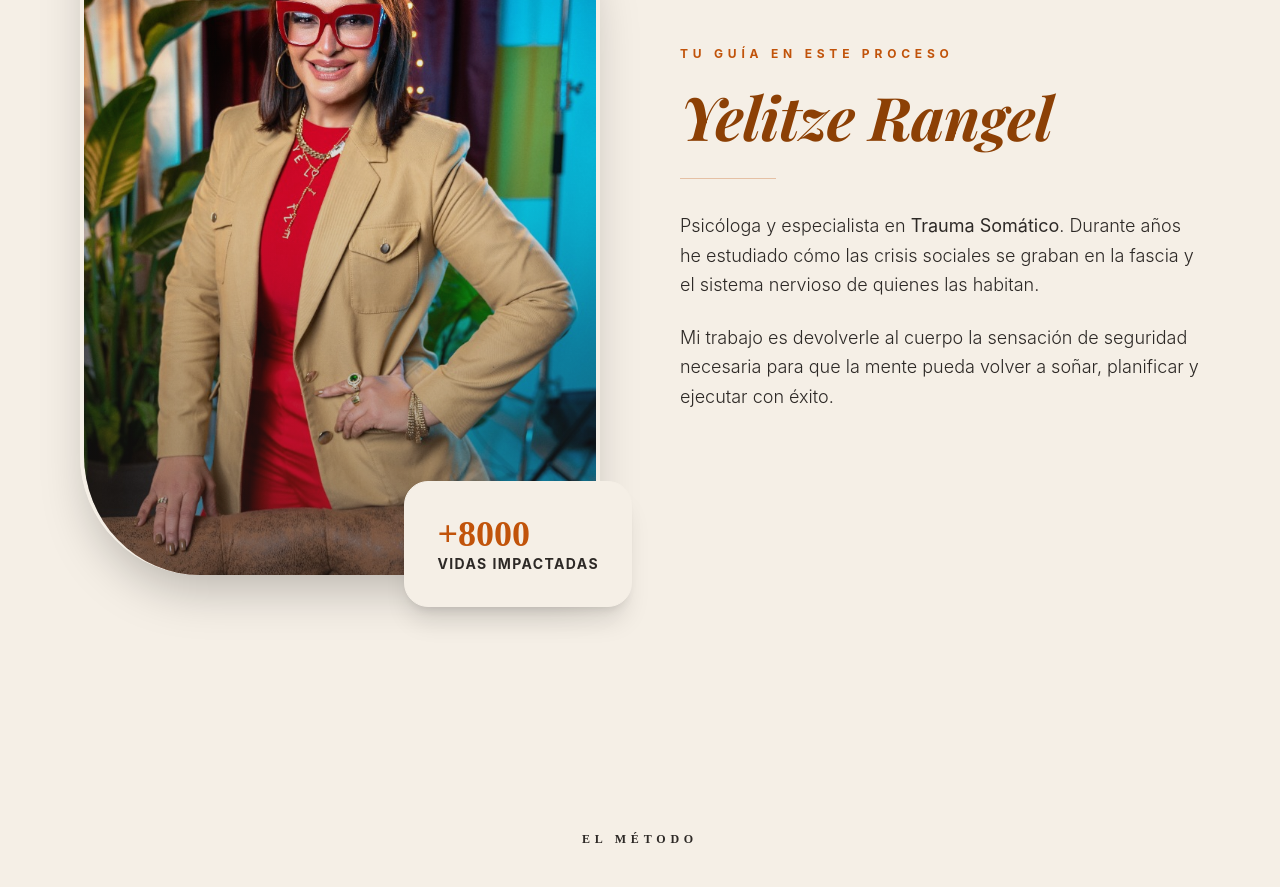
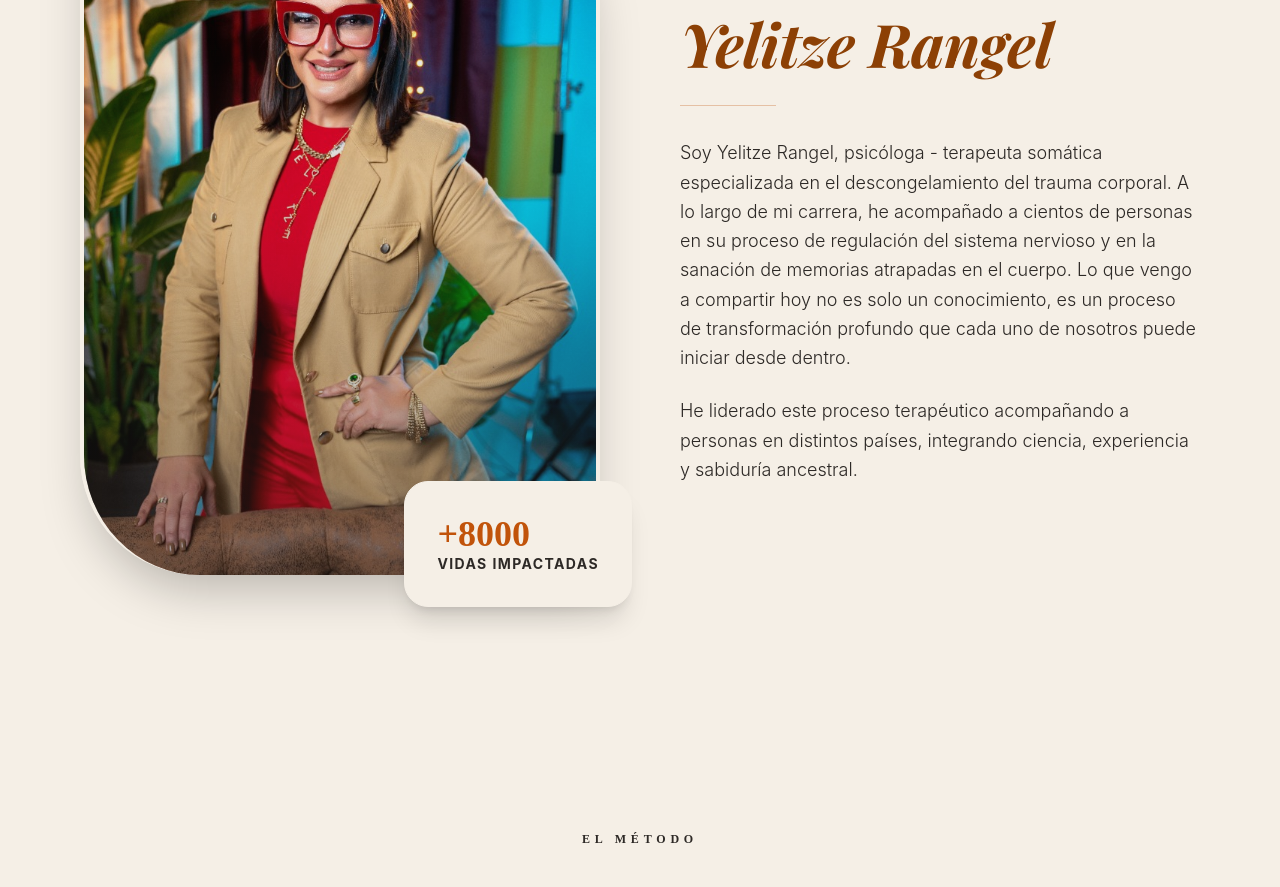
Before and after one commit to yelitzerangeloficialweb-max/yelitze-rangel-web, a Next.js app: page /venezuela-en-el-cuerpo in a window 1280 px wide. Shown: the part 2800-3687 px from the top of the page. Built offline with nearby package versions, Linux system fonts and the light colour scheme; a web font is replaced by a local one.

Commit message:
content: update Yelitze Rangel biography with user provided text

```diff
--- a/app/venezuela-en-el-cuerpo/page.tsx
+++ b/app/venezuela-en-el-cuerpo/page.tsx
@@ -225,10 +225,10 @@ export default function VenezuelaEnElCuerpoPage() {
                                 <div className="w-24 h-px bg-[#C1530A]/30 mb-8" />
                                 <div className="space-y-6 text-lg text-[#2D2926] font-light leading-relaxed">
                                     <p>
-                                        Psicóloga y especialista en <strong>Trauma Somático</strong>. Durante años he estudiado cómo las crisis sociales se graban en la fascia y el sistema nervioso de quienes las habitan.
+                                        Soy Yelitze Rangel, psicóloga - terapeuta somática especializada en el descongelamiento del trauma corporal. A lo largo de mi carrera, he acompañado a cientos de personas en su proceso de regulación del sistema nervioso y en la sanación de memorias atrapadas en el cuerpo. Lo que vengo a compartir hoy no es solo un conocimiento, es un proceso de transformación profundo que cada uno de nosotros puede iniciar desde dentro.
                                     </p>
                                     <p>
-                                        Mi trabajo es devolverle al cuerpo la sensación de seguridad necesaria para que la mente pueda volver a soñar, planificar y ejecutar con éxito.
+                                        He liderado este proceso terapéutico acompañando a personas en distintos países, integrando ciencia, experiencia y sabiduría ancestral.
                                     </p>
                                 </div>
                             </FadeIn>
```
